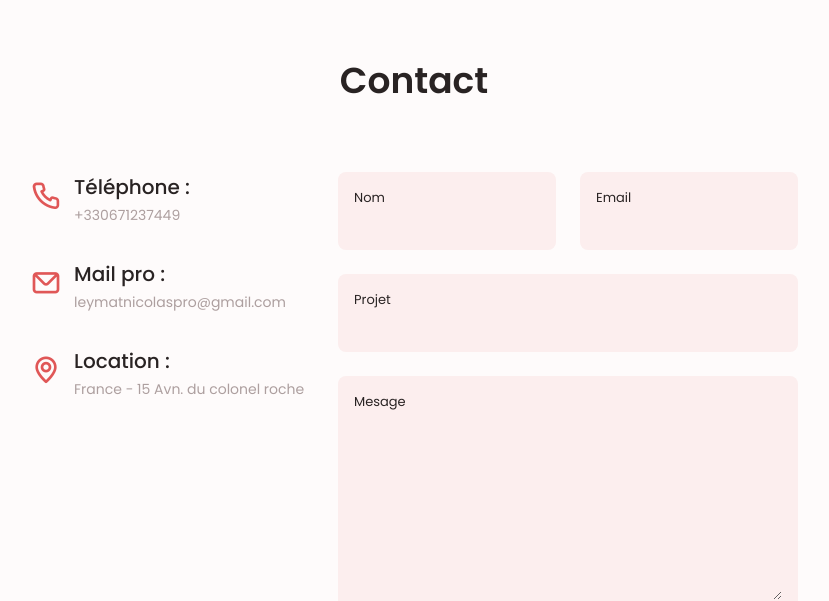
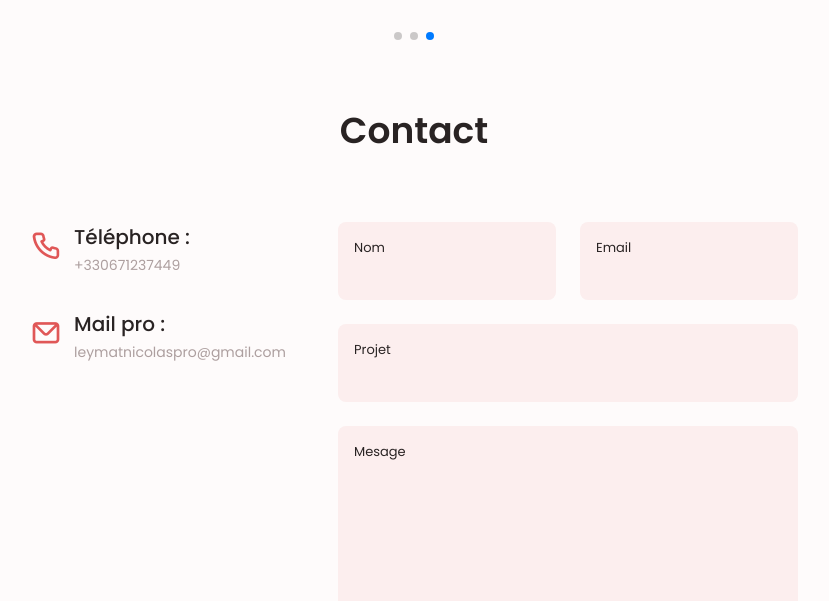
Before and after one commit to NicolasLeymat/Portfolio_S6, a plain HTML site: page Index.html in a window 1280 px wide. Shown: the part 3039-3640 px from the top of the page, without its empty margins (226-1055 px from the left). Drawn offline with nearby package versions, Linux system fonts and the light colour scheme.

Commit message:
fix github pages

```diff
--- a/Website/Index.html
+++ b/Index.html
@@ -236,7 +236,7 @@
                   <span class="qualification_line"></span>
                 </div>
                 <div>
-                  <h3 class="qualification_title">DUT Informatique</h3>
+                  <h3 class="qualification_title">Diplome Universitaire Technologique Informatique</h3>
                   <span class="qualification_subtitle"
                     >France - Iut Paul Sabatier III</span
                   >
@@ -468,17 +468,6 @@
                 <span class="contact_subtitle">leymatnicolaspro@gmail.com</span>
               </div>
             </div>
-
-            <div class="contact_informations">
-              <i class="uil uil-map-marker contact_icon"></i>
-
-              <div>
-                <h3 class="contact_title">Location :</h3>
-                <span class="contact_subtitle"
-                  >France - 15 Avn. du colonel roche</span
-                >
-              </div>
-            </div>
           </div>
 
           <form action="" class="contact_form grid">
```
Also changed, not shown: assets/css/styles.css (renamed from Website/assets/css/styles.css), assets/css/swiper-bundle.min.css (renamed from Website/assets/css/swiper-bundle.min.css), assets/img/blob.svg (renamed from Website/assets/img/blob.svg), assets/js/main.js (renamed from Website/assets/js/main.js), assets/js/swiper-bundle.min.js (renamed from Website/assets/js/swiper-bundle.min.js), 12 other files.
